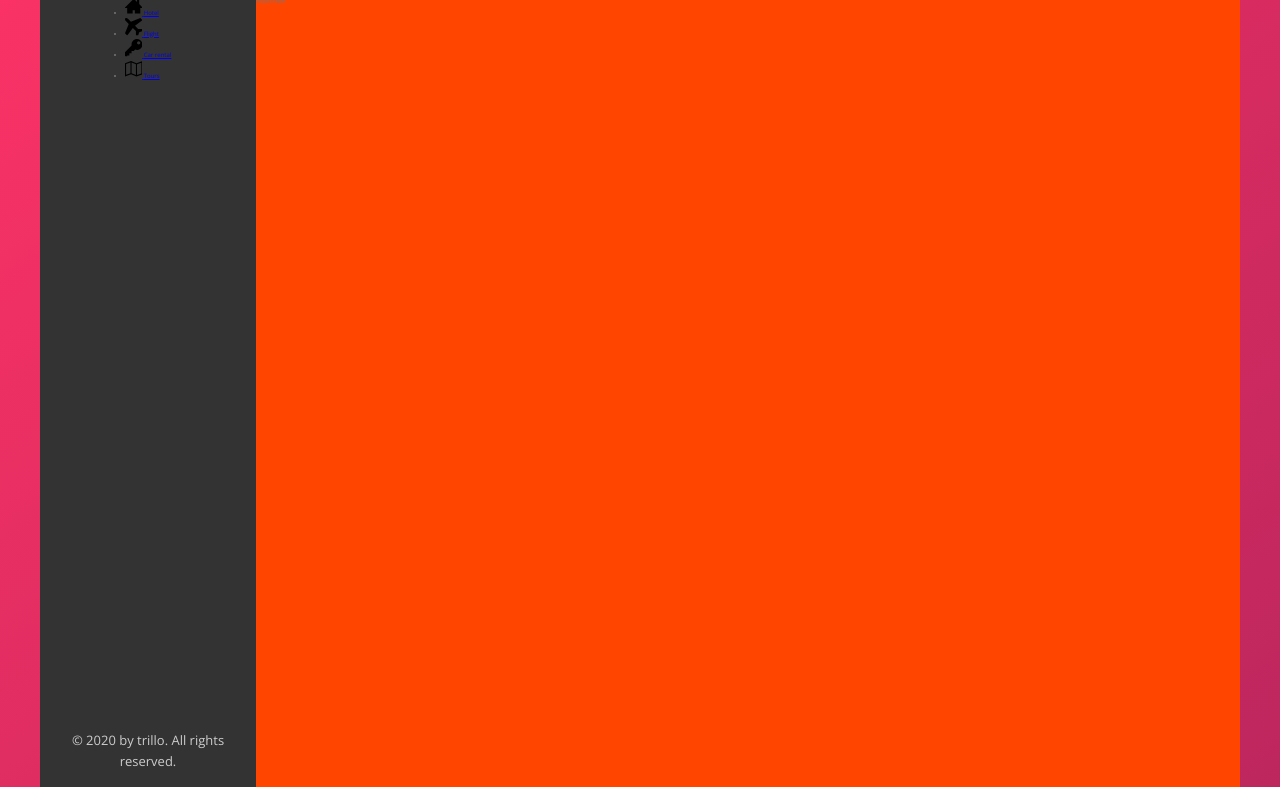
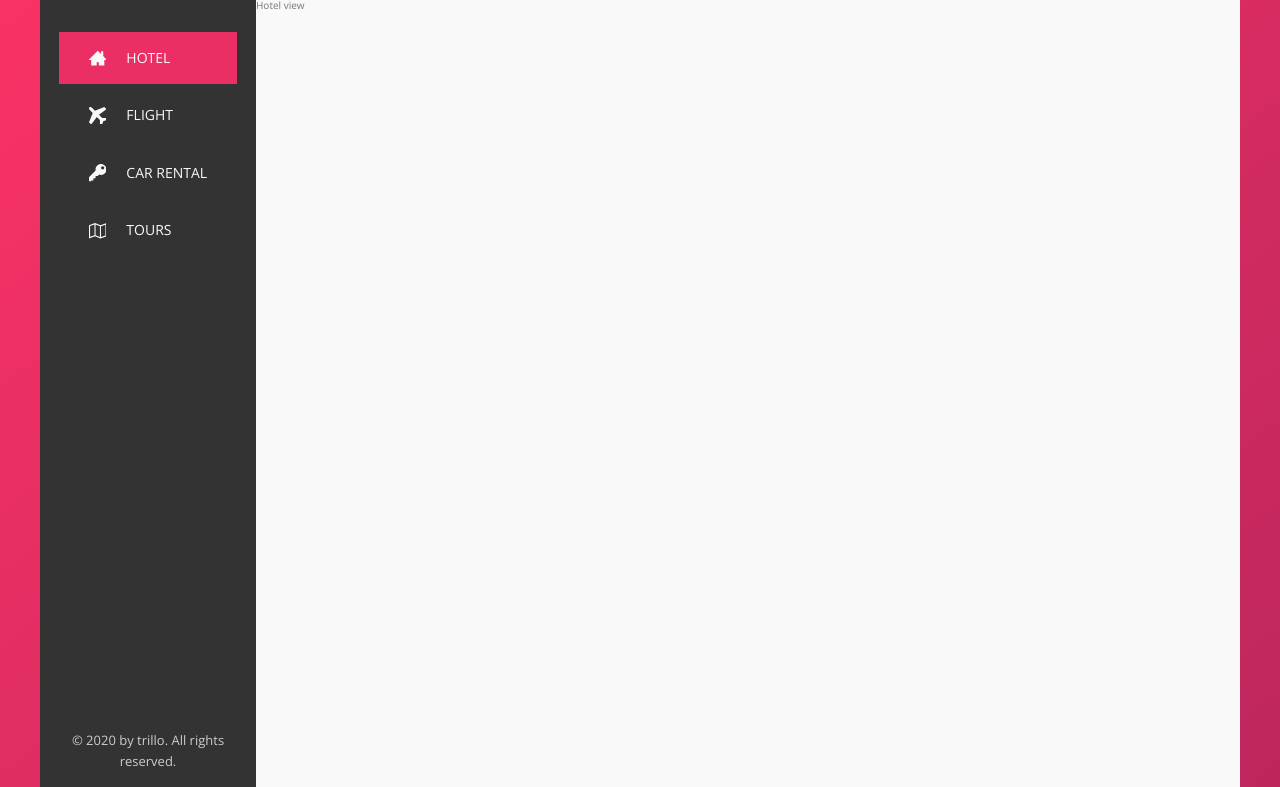
Before and after one commit to goran-nedelkovski/Trillo, a plain HTML site: page index.html in a window 1280 px wide. Shown: the part 153-940 px from the top of the page. Drawn offline with nearby package versions, Linux system fonts and the light colour scheme.

Commit message:
[Lecture 80]=build the hotel overview..[flex and margin-right: auto]

```diff
--- a/css/style.css
+++ b/css/style.css
@@ -34,11 +34,11 @@ Grey dark 3: #999
 *,
 *::before,
 *::after {
-  box-sizing: inherit;
-  font-size: 62.5%; }
+  box-sizing: inherit; }
 
 html {
-  box-sizing: border-box; }
+  box-sizing: border-box;
+  font-size: 62.5%; }
 
 body {
   font-family: 'Open sans', sans-serif;
@@ -127,15 +127,69 @@ body {
     border-radius: 50%;
     margin-right: 1rem; }
 
-.side-nav__icon {
-  width: 1.75rem;
-  height: 1.75rem; }
+.side-nav {
+  font-size: 1.4rem;
+  list-style: none;
+  margin-top: 3.5rem; }
+  .side-nav__item {
+    position: relative; }
+    .side-nav__item:not(:last-child) {
+      margin-bottom: .5rem; }
+  .side-nav__item::before {
+    content: "";
+    position: absolute;
+    top: 0;
+    left: 0;
+    height: 100%;
+    width: 3px;
+    background-color: var(--color-primary);
+    transform: scaleY(0);
+    transform-origin: center;
+    transition: transform 0.2s, width 0.4s cubic-bezier(1, 0.01, 0, 1) 0.2s, background-color 0.1s; }
+  .side-nav__item:hover::before, .side-nav__item--active::before {
+    transform: scaleY(1);
+    width: 100%; }
+  .side-nav__item:active::before {
+    background-color: var(--color-primary-light); }
+  .side-nav__link:link, .side-nav__link:visited {
+    color: var(--color-grey-light-1);
+    text-decoration: none;
+    text-transform: uppercase;
+    display: block;
+    padding: 1.5rem 3rem;
+    z-index: 10;
+    position: relative;
+    display: flex;
+    align-items: center; }
+  .side-nav__icon {
+    width: 1.75rem;
+    height: 1.75rem;
+    margin-right: 2rem;
+    fill: currentColor; }
 
 .legal {
   font-size: 1.3rem;
   color: var(--color-grey-light-4);
   text-align: center;
   padding: 2.5rem; }
+
+.gallery {
+  display: flex; }
+  .gallery__photo {
+    width: 100%;
+    display: block; }
+  .gallery__item {
+    flex: 0 0 33.3333%; }
+
+.overview {
+  display: flex;
+  align-items: center; }
+  .overview__stars {
+    margin-right: auto; }
+  .overview__icon-star, .overview__icon-location {
+    width: 1.75rem;
+    height: 1.75rem;
+    fill: var(--color-primary); }
 
 .container {
   max-width: 120rem;
@@ -165,5 +219,4 @@ body {
 
 .hotel-view {
   flex: 1;
-  background-color: orangered;
   height: 80rem; }
--- a/sass/_layout.scss
+++ b/sass/_layout.scss
@@ -30,6 +30,5 @@
 .hotel-view {
     flex: 1;
     //test
-    background-color:orangered;
     height: 80rem;
 }
```
Also changed, not shown: sass/_components.scss (+48 -0 lines).
